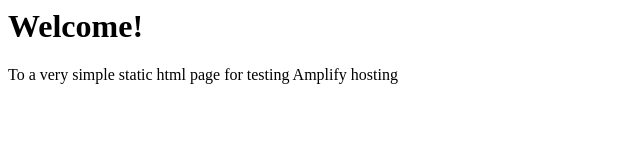
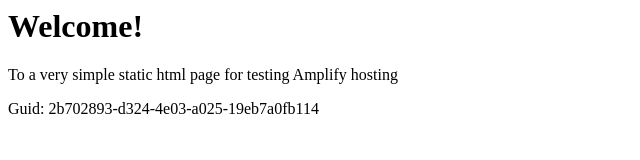
Before and after one commit to aws-aemilia-sfo/Github-PR-Commit-Integration-Test-DoNotTouch-v1-prod-us-west-1, a website: page src/index.html in a window 1280 px wide. Shown: the whole page, without its empty margins (0-640 px from the left). Drawn offline with Linux system fonts and the light colour scheme.

Commit message:
commit from integ tests

```diff
--- a/src/index.html
+++ b/src/index.html
@@ -1,3 +1,5 @@
+
+
 <html lang="en">
 
 <head>
@@ -10,6 +12,6 @@
 <body>
     <h1>Welcome!</h1>
     <p>To a very simple static html page for testing Amplify hosting</p>
-</body>
+    <p>Guid: 2b702893-d324-4e03-a025-19eb7a0fb114</p></body>
 
 </html>
```
